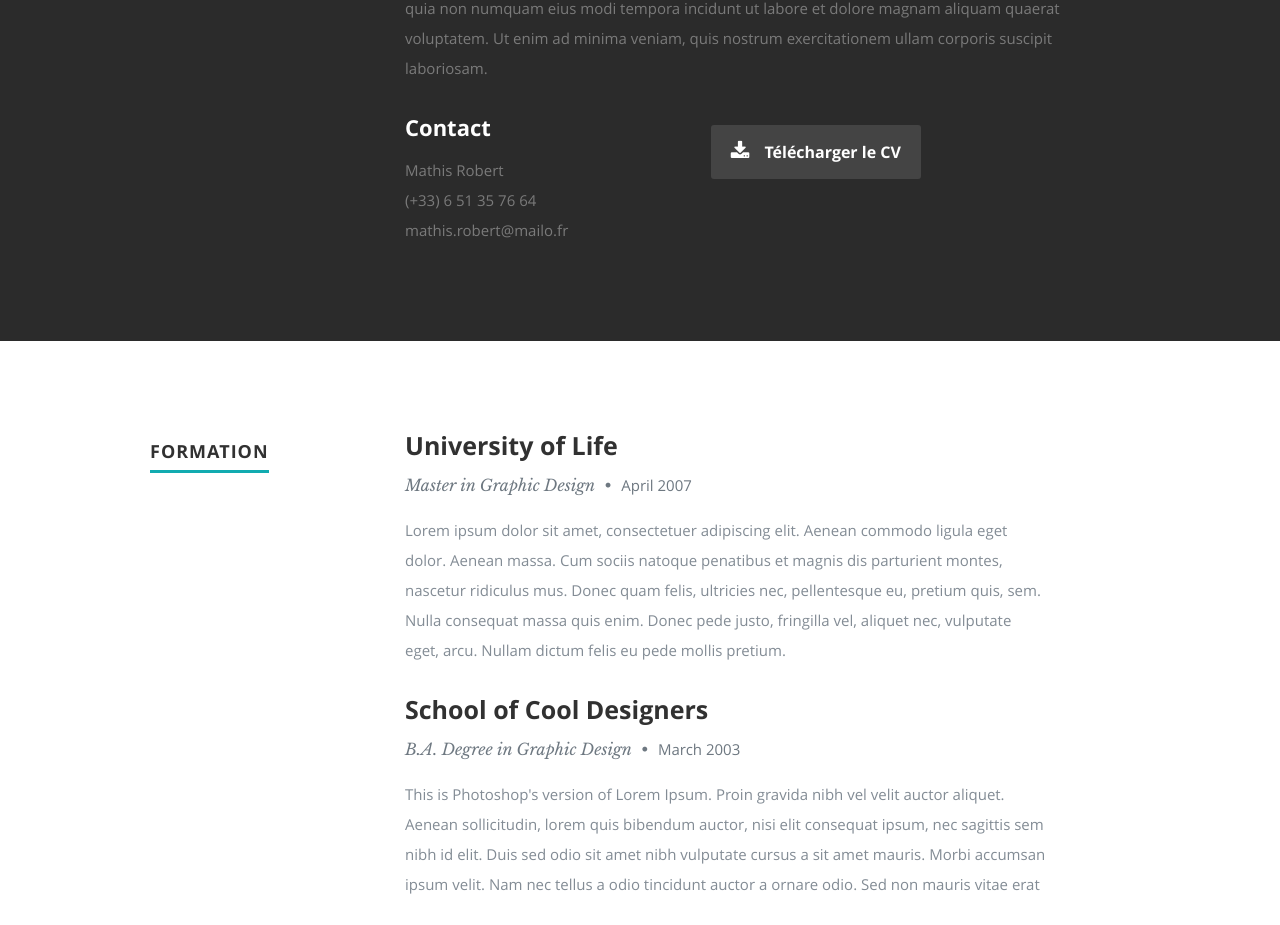
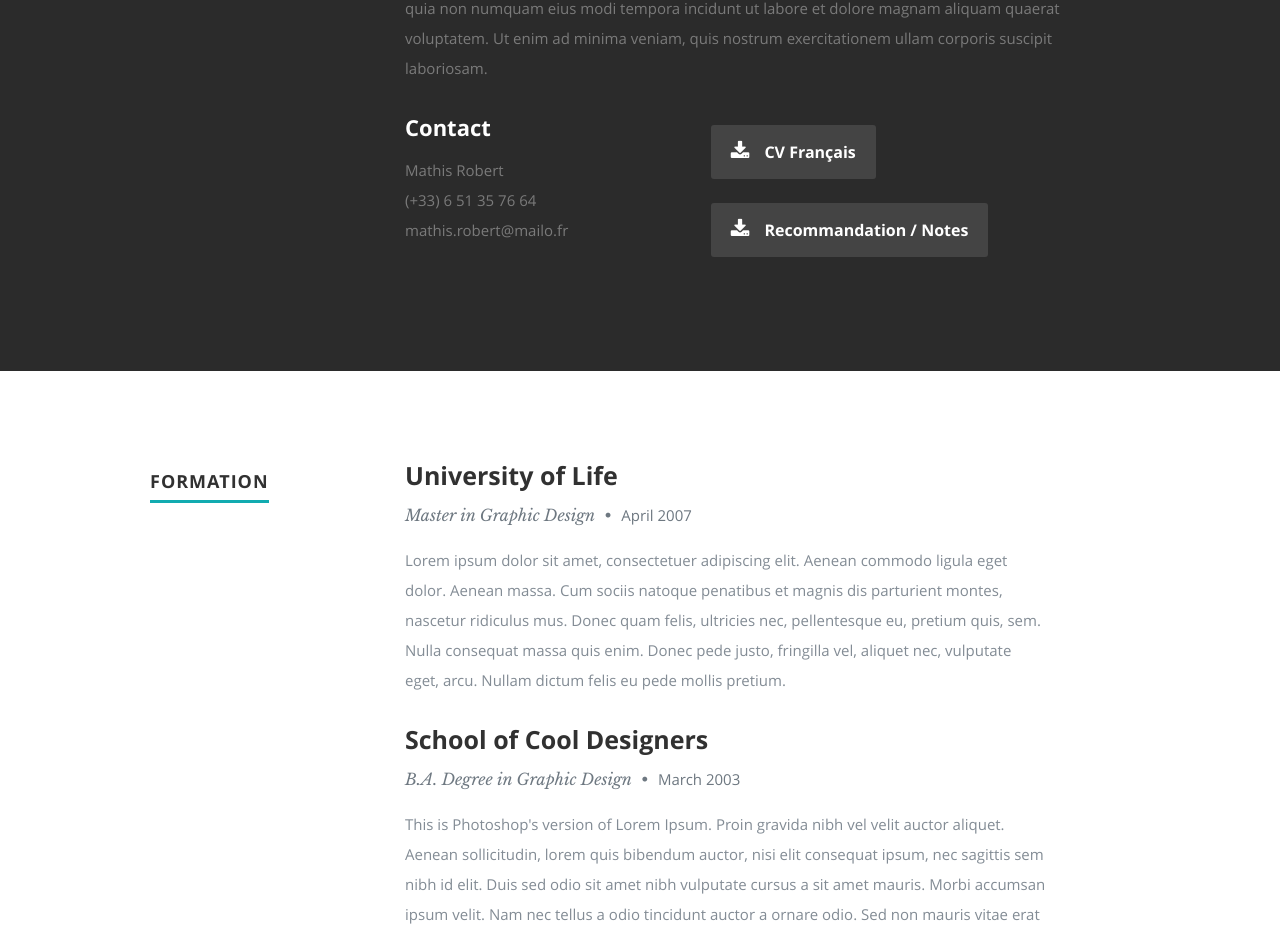
Before and after one commit to MathisRobert/mathisrobert.github.io, a plain HTML site: page index.html in a window 1280 px wide. Shown: the part 1095-2020 px from the top of the page. Drawn offline with nearby package versions, Linux system fonts and the light colour scheme.

Commit message:
Added link to recommandation letter

```diff
--- a/index.html
+++ b/index.html
@@ -132,7 +132,8 @@
 
                <div class="columns download">
                   <p>
-                     <a href="files/CV_Mathis_ROBERT.pdf" class="button" target="_blank"><i class="fa fa-download"></i>Télécharger le CV</a>
+                     <a href="files/CV_Mathis_ROBERT.pdf" class="button" target="_blank"><i class="fa fa-download"></i>CV Français</a>
+                     <a href="https://share.mailo.com/?key=oUD1dF3fb%2Bs29dn2LzzfiVSMzkmuY1Nr897gL99EC1EU7ylN%2B9waaXykCWZEvlSX" class="button" target="_blank"><i class="fa fa-download"></i>Recommandation / Notes</a>
                   </p>
                </div>
 
```
